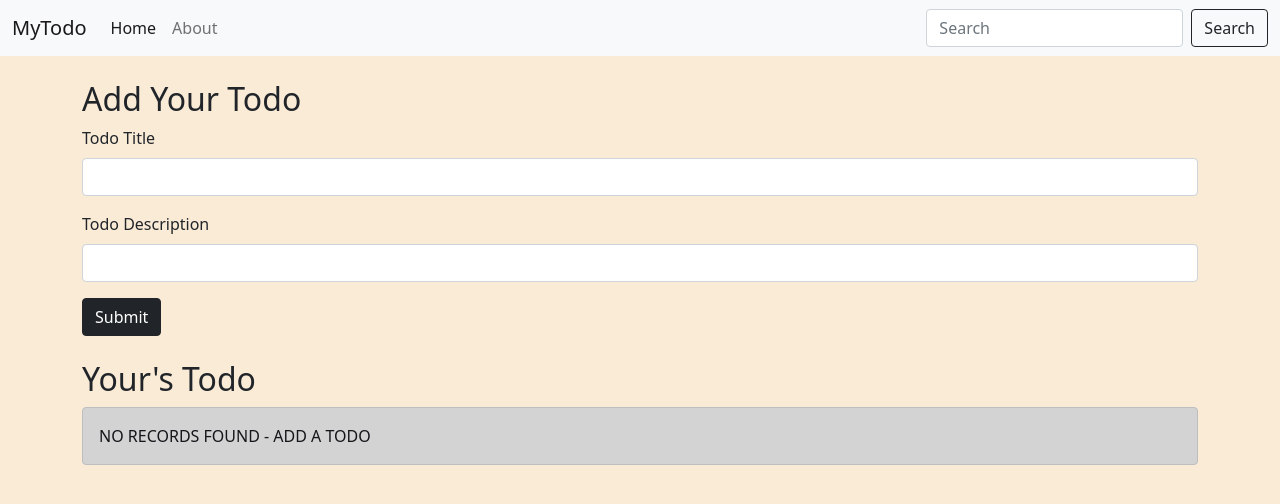
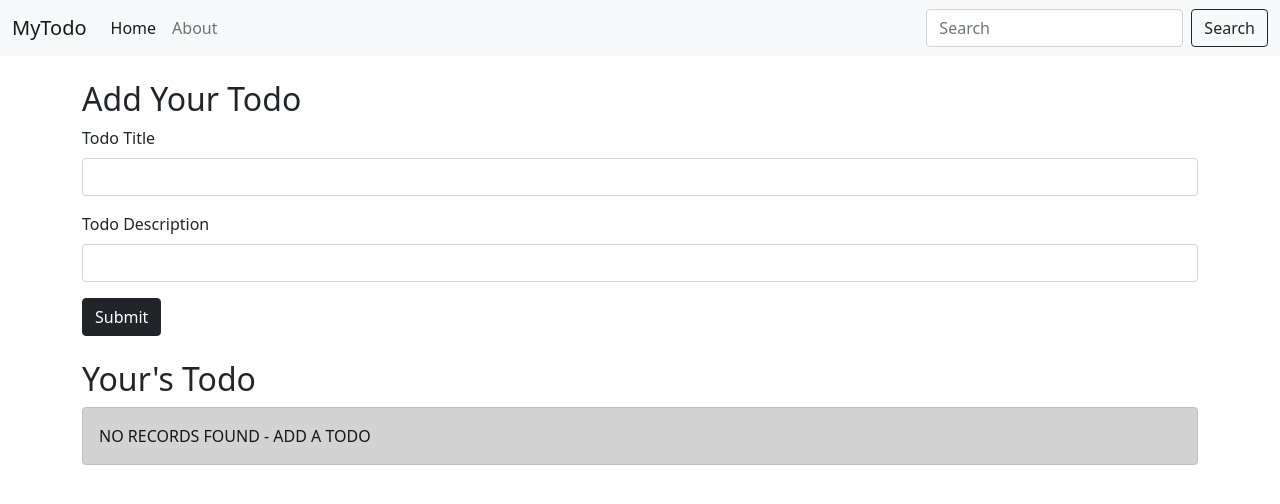
Before and after one commit to tapan-agarwal/todo-app-in-python-flask, a Flask app: page / in a window 1280 px wide. Shown: the top 504 px of the page. Run offline with Flask 2, Linux system fonts and the light colour scheme; data that the repository does not hold is empty.

Commit message:
second release

```diff
--- a/app.py
+++ b/app.py
@@ -1,4 +1,4 @@
-from flask import Flask, render_template, request, redirect
+from flask import Flask, render_template, request, redirect, url_for
 from flask_sqlalchemy import SQLAlchemy
 from datetime import datetime
 
@@ -56,4 +56,4 @@ def delete(sno):
 
 
 if __name__ == "__main__":
-    app.run(debug=False)
+    app.run()
--- a/static/css/style.css
+++ b/static/css/style.css
@@ -1,3 +1,3 @@
 body{
-    background-color: antiquewhite;
+    background-color: white;
 }
```
Also changed, not shown: todo.db, 1 other file.
